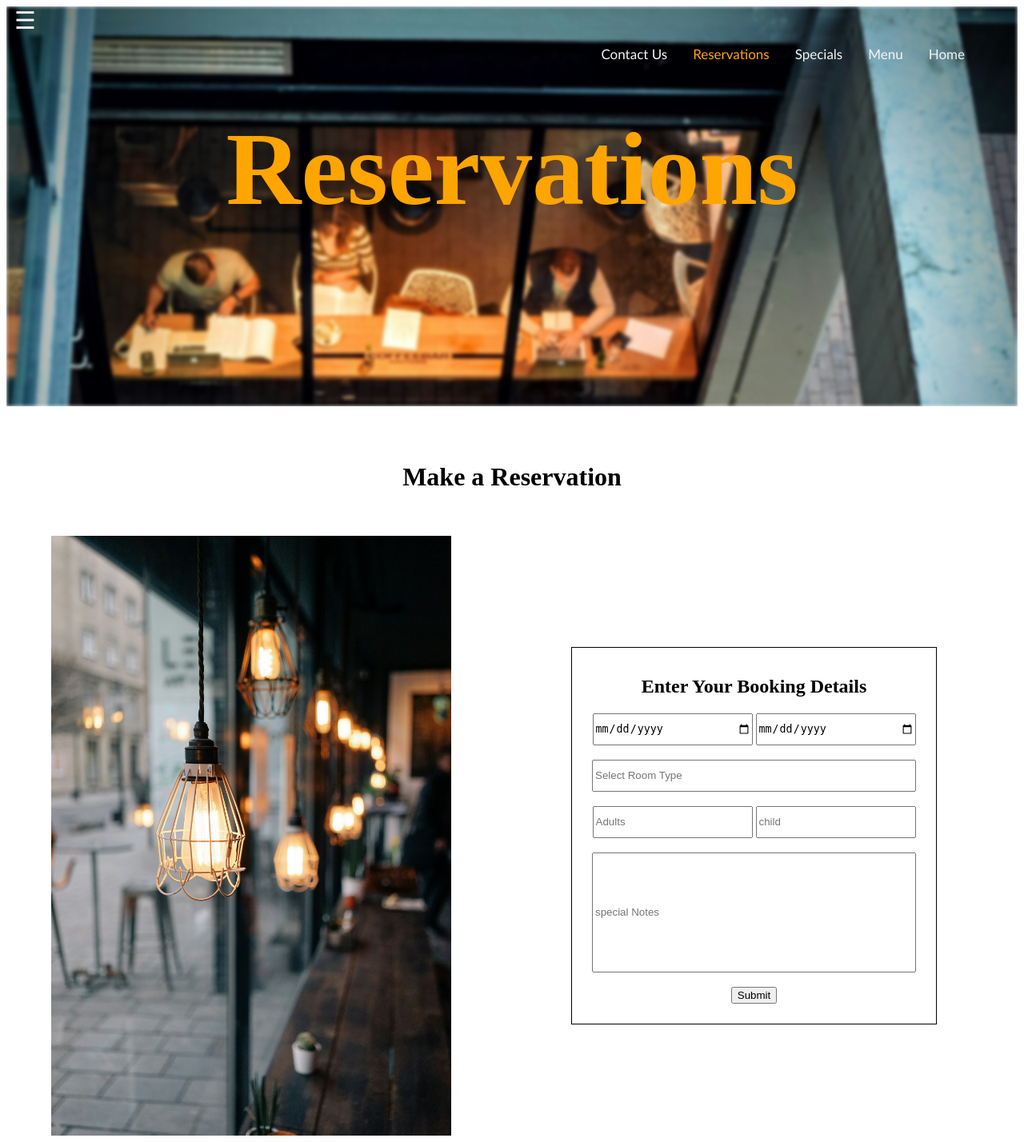
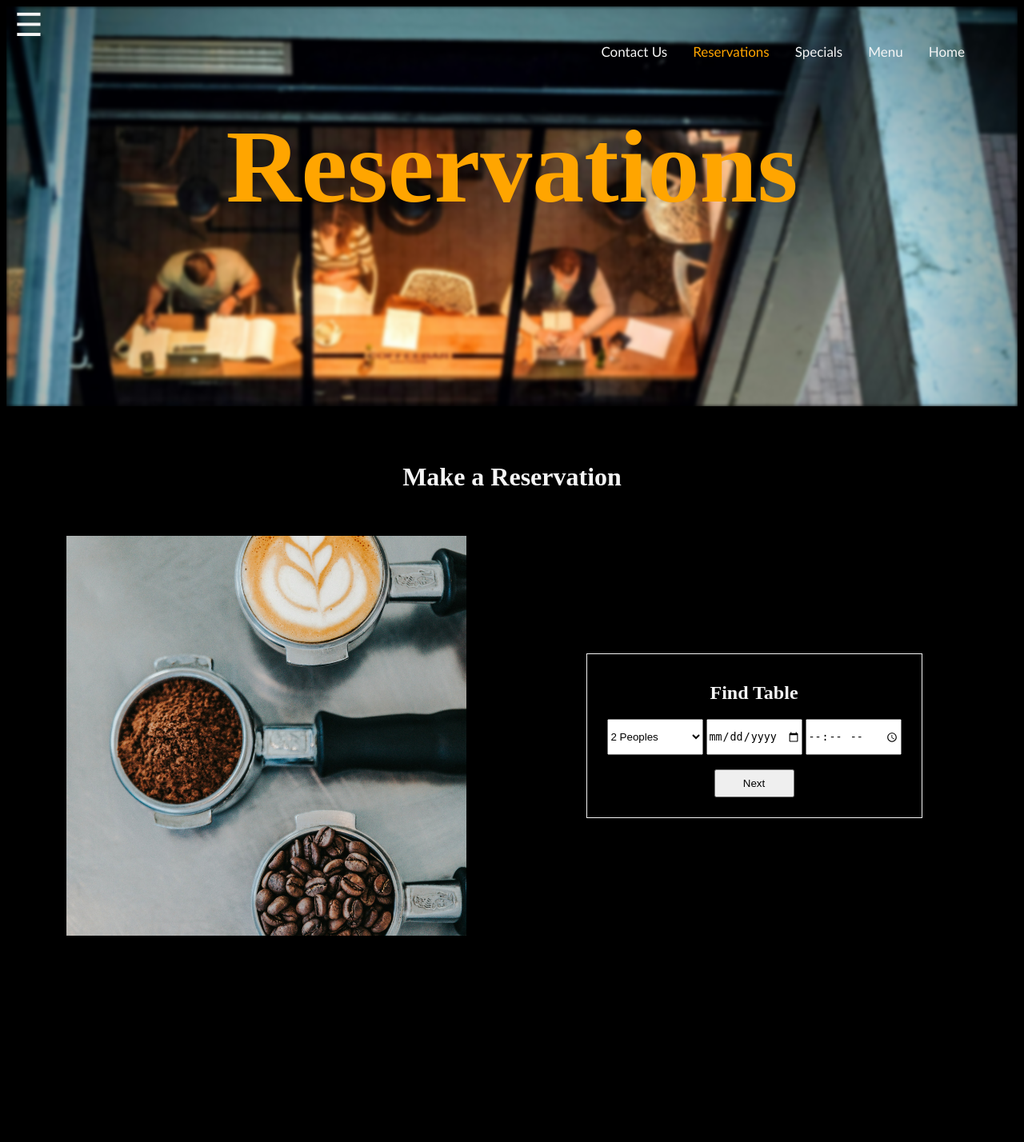
Before and after one commit to VimukthiPramudantha/The-Gallery-Cafe, a PHP site: page /reservations.html in a window 1280 px wide. Shown: the whole page at 80% size. After the commit the page ends 1170 px from the top, so only its background shows below. Run offline with PHP 8.4, Linux system fonts and the light colour scheme.

Commit message:
small things

```diff
--- a/reservations page/reservations.css
+++ b/reservations page/reservations.css
@@ -1,9 +1,9 @@
 .topnav {
-  /* padding-top: 40px; */
   padding-right: 50px;
   overflow: hidden;
-  /* background-color: black; */
+
   margin-left: 10px;
+  margin-top: -15px;
   font-family: "Gill Sans", sans-serif;
 }
 .topnav a {
@@ -61,6 +61,7 @@ header .content {
   text-align: center;
   margin-top: 70px;
   margin-bottom: 55px;
+  color: whitesmoke;
 }
 #res {
   display: flex;
@@ -73,26 +74,19 @@ header .content {
   padding-left: 150px;
 }
 #in {
-  border: solid 1px black;
-}
-.date {
-  width: 200px;
-  height: 40px;
-}
-.room {
-  width: 405px;
-  height: 40px;
-}
-.age {
-  width: 200px;
-  height: 40px;
-}
-.note {
-  width: 405px;
-  height: 150px;
+  border: solid 1px whitesmoke;
 }
 #border {
   margin: 35px 25px 25px 25px;
+  color: whitesmoke;
+}
+.box {
+  width: 120px;
+  height: 45px;
+}
+#next {
+  width: 100px;
+  height: 35px;
 }
 
 .sidenav {
@@ -145,12 +139,11 @@ header .content {
   margin-left: 45px;
   border-radius: 100%;
 }
-#navcontent{
+#navcontent {
   margin-top: 25px;
   border-top: 2px solid orange;
   padding-top: 20px;
-
 }
-body{
-  /* background-color: black; */
+body {
+  background-color: black;
 }
--- a/reservations page/reservations.html
+++ b/reservations page/reservations.html
@@ -21,7 +21,7 @@
     <header>
       <span
         style="
-          font-size: 30px;
+          font-size: 40px;
           cursor: pointer;
           color: whitesmoke;
           margin-left: 10px;
@@ -45,30 +45,21 @@
     <main>
       <h1 id="heading">Make a Reservation</h1>
       <div id="res">
-        <img
-          src="./img/tomas-jasovsky-d5SZqLkpIrY-unsplash.jpg"
-          id="wallpepar"
-        />
+        <img src="./img/back.png" id="wallpepar" />
         <div id="input">
           <div id="in">
             <div id="border">
-              <h2>Enter Your Booking Details</h2>
-              <input type="date" placeholder="Chack In date" class="date" />
-              <input
-                type="date"
-                placeholder="Chack In date"
-                class="date"
-              /><br /><br />
-              <input
-                type="text"
-                placeholder="Select Room Type"
-                class="room"
-              /><br /><br />
-              <input type="text" placeholder="Adults" class="age" />
-              <input type="text" placeholder="child" class="age" /><br /><br />
-              <input type="text" placeholder="special Notes" class="note" />
-              <br /><br />
-              <input type="submit" name="Next" />
+              <h2>Find Table</h2>
+              <select name="People" class="box">
+                <option value="2 people">2 Peoples</option>
+                <option value="3 people">3 Peoples</option>
+                <option value="4 people">4 Peoples</option>
+                <option value="5 people">5 Peoples</option>
+                <option value="6 people">6 Peoples</option>
+              </select>
+              <input type="date" name="Date" class="box" />
+              <input type="time" name="Time" class="box" /><br /><br />
+              <button id="next">Next</button>
             </div>
           </div>
         </div>
```
Also changed, not shown: reservations page/img/back.png (added).
